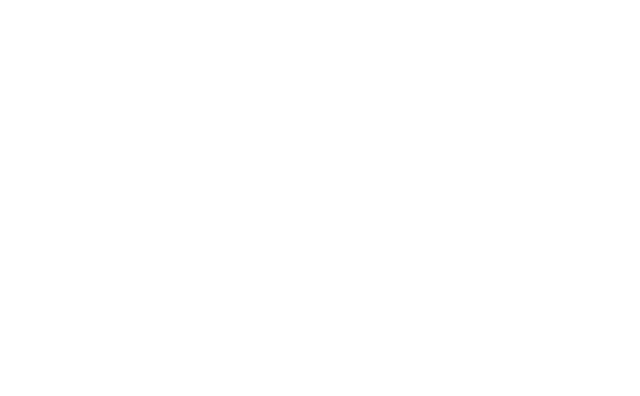
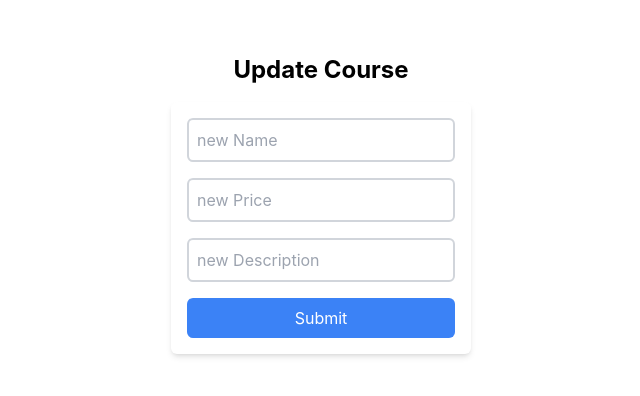
Before and after one commit to Devlopers-S/mvc-pattern, a React (Create React App) app in the folder frontend/: page /admin/updateCourse/1 in a window 1280 px wide. Before the commit this address had no page. Shown: the part 196-592 px from the top of the page, without its empty margins (319-959 px from the left). Built offline with nearby package versions, Linux system fonts and the light colour scheme.

Commit message:
first commit

```diff
--- a/frontend/src/App.js
+++ b/frontend/src/App.js
@@ -9,15 +9,18 @@ import AdminUpdate from "./components/admin/AdminUpdate.jsx";
 import AllCourses from "./components/user/AllCourses.jsx";
 import AddCourse from "./components/admin/AddCourse.jsx";
 import AllUsers from "./components/admin/AllUsers.jsx";
+import AdminAllCourses from "./components/admin/AdminAllCourses.jsx";
+import UpdateCourse from "./components/admin/UpdateCourse.jsx";
 function App() {
   return (
     <Routes>
       <Route path="/" element={<UserSignUp />} />
+      <Route path="/admin/updateCourse/:id" element={<UpdateCourse />} />
       <Route path="/login" element={<UserLogin />} />
       <Route path="login/updateLogin" element={<UpdateUserLogin />} />
       <Route path="/admin/adminUpdate" element={<AdminUpdate />} />
       <Route path="/user/allCourses" element={<AllCourses />} />
-      <Route path="/admin/allCourses" element={<AllCourses />} />
+      <Route path="/admin/allCourses" element={<AdminAllCourses />} />
       <Route path="/admin/login" element={<AdminLogin />} />
       <Route path="/admin/signup" element={<AdminSignUp />} />
       <Route path="/admin/AddCourse" element={<AddCourse />} />
--- /dev/null
+++ b/frontend/src/components/admin/AdminAllCourses.jsx
@@ -0,0 +1,97 @@
+import React, { useState, useEffect } from "react";
+import axios from "axios";
+import ButtonGroup from "../user/ButtonGroup";
+import PurchaseCourse from "../user/PurchaseCourse";
+import AddCourse from "./AddCourse";
+
+const AdminAllCourses = () => {
+  const [courses, setCourses] = useState([]);
+  const [purchaseCourses, setPurchaseCourses] = useState([]);
+  const [activeButton, setActiveButton] = useState(0);
+
+  useEffect(() => {
+    fetch("http://localhost:4000/course/allCourse")
+      .then((res) => res.json())
+      .then((data) => {
+        setCourses(data);
+      })
+      .catch((error) => console.error("Error fetching courses:", error));
+  }, []);
+
+  useEffect(() => {
+    const email = localStorage.getItem("userEmail");
+
+    if (email) {
+      axios
+        .get(`http://localhost:4000/course/purchase?email=${email}`)
+        .then((res) => setPurchaseCourses(res.data))
+        .catch((error) =>
+          console.error("Error fetching purchased courses:", error)
+        );
+    }
+  }, []);
+
+  const handlePurchase = (course) => {
+    const email = localStorage.getItem("userEmail");
+    if (!email) {
+      console.error("No user email found in local storage");
+      return;
+    }
+
+    // Check if the product is already purchased
+    if (purchaseCourses.some((p) => p.courseId === course.courseId)) {
+      alert("course is already purchaed");
+      return;
+    } else {
+      alert("course added");
+    }
+
+    axios
+      .post("http://localhost:4000/user/purchase", {
+        email,
+        courseId: course.courseId,
+      })
+      .then((res) => {
+        setPurchaseCourses((prev) => [...prev, course]);
+        console.log("Product added successfully");
+      })
+      .catch((err) => {
+        console.error("Error purchasing product:", err);
+      });
+  };
+
+  const buttons = [
+    { label: "All Courses", status: "all" },
+    { label: "Add Courses", status: "add" },
+  ];
+
+  return (
+    <div className="container mt-3 mx-auto">
+      <ButtonGroup
+        buttons={buttons}
+        activeButton={activeButton}
+        onClick={setActiveButton}
+      />
+      {activeButton === 1 && <AddCourse />}
+      {/* All Products */}
+      <div className={`flex-wrap ${activeButton === 0 ? "flex" : "hidden"}`}>
+        {courses.map((courses, index) => (
+          <PurchaseCourse
+            course={courses}
+            onPurchase={handlePurchase}
+            key={index}
+          />
+        ))}
+      </div>
+
+      {/* Purchased Courses */}
+      <div className={`flex-wrap ${activeButton === 1 ? "flex" : "hidden"}`}>
+        {purchaseCourses.map((course, index) => (
+          <PurchaseCourse course={course} key={index} />
+        ))}
+      </div>
+    </div>
+  );
+};
+
+export default AdminAllCourses;
--- a/frontend/src/components/admin/UpdateCourse.jsx
+++ b/frontend/src/components/admin/UpdateCourse.jsx
@@ -1,9 +1,91 @@
-import React from 'react'
+import React, { useState } from "react";
+import axios from "axios";
+import { useNavigate } from "react-router-dom";
 
 const UpdateCourse = () => {
+  const navigate = useNavigate();
+  const [course, setCourse] = useState({
+    name: "",
+    _id: "",
+    price: "",
+    description: "",
+  });
+
+  const handleSubmit = (e) => {
+    e.preventDefault();
+
+    // Check for empty fields
+    if (
+      course.name === "" ||
+      course.price === "" ||
+      course.description === ""
+    ) {
+      alert("All fields are required");
+      return; // Stop further execution
+    }
+
+
+    axios
+      .post(`http://localhost:4000/admin/UpdateCourse/${course._id}`, course)
+      .then((response) => {
+        console.log(response.data);
+      })
+      .catch((error) => {
+        if (error.response) {
+          console.error("Error response:", error.response.data);
+        } else if (error.request) {
+          console.error("No response received:", error.request);
+        } else {
+          console.error("Error setting up the request:", error.message);
+        }
+        alert("Error updating the course!");
+      });
+
+    // Clear form fields after successful submission
+    setCourse({
+      name: "",
+      _id: "",
+      price: "",
+      description: "",
+    });
+  };
+
   return (
-    <div>UpdateCourse</div>
-  )
-}
+    <div className="flex flex-col justify-center items-center h-screen">
+      <h1 className="text-2xl font-bold mb-4">Update Course</h1>
+      <form className="bg-white p-4 rounded-md shadow-md flex flex-col gap-4">
+        <input
+          className="p-2 rounded-md border-2 border-gray-300"
+          type="text"
+          placeholder="new Name"
+          value={course.name}
+          onChange={(e) => setCourse({ ...course, name: e.target.value })}
+        />
+        <input
+          className="p-2 rounded-md border-2 border-gray-300"
+          type="number"
+          placeholder="new Price"
+          value={course.price}
+          onChange={(e) => setCourse({ ...course, price: e.target.value })}
+        />
+        <input
+          className="p-2 rounded-md border-2 border-gray-300"
+          type="text"
+          placeholder="new Description"
+          value={course.description}
+          onChange={(e) =>
+            setCourse({ ...course, description: e.target.value })
+          }
+        />
+        <button
+          onClick={handleSubmit}
+          className="bg-blue-500 text-white p-2 rounded-md"
+        >
+          Submit
+        </button>
+      </form>
+    </div>
+  );
+};
 
-export default UpdateCourse
+export default UpdateCourse;
--- a/frontend/src/components/user/PurchaseCourse.jsx
+++ b/frontend/src/components/user/PurchaseCourse.jsx
@@ -1,8 +1,7 @@
 import React from "react";
-import { useLocation } from "react-router-dom";
+import { Link, useLocation } from "react-router-dom";
 
 const PurchaseCourse = ({ course, onPurchase }) => {
-
   const path = useLocation();
   const pathname = path.pathname;
   return (
@@ -12,7 +11,6 @@ const PurchaseCourse = ({ course, onPurchase }) => {
         <p>{course.description}</p>
         <p>{course.price}</p>
         <div className="flex items-center justify-center gap-3">
-
           {pathname === "/user/allCourses" ? (
             <button
               className="bg-gray-400 rounded-md px-3 py-1 my-3"
@@ -21,9 +19,12 @@ const PurchaseCourse = ({ course, onPurchase }) => {
               Purchase
             </button>
           ) : (
-            <button className="bg-gray-400 rounded-md px-3 py-1 my-3" onClick={()=> onPurchase(course)}>
-            Edit
-          </button>
+            <Link
+              className="bg-gray-400 rounded-md px-3 py-1 my-3"
+              to={`/admin/updateCourse/${course._id}`}
+            >
+              Edit
+            </Link>
           )}
         </div>
       </div>
```
Also changed, not shown: 1 other file (tests, documents, lock files or other folders).
